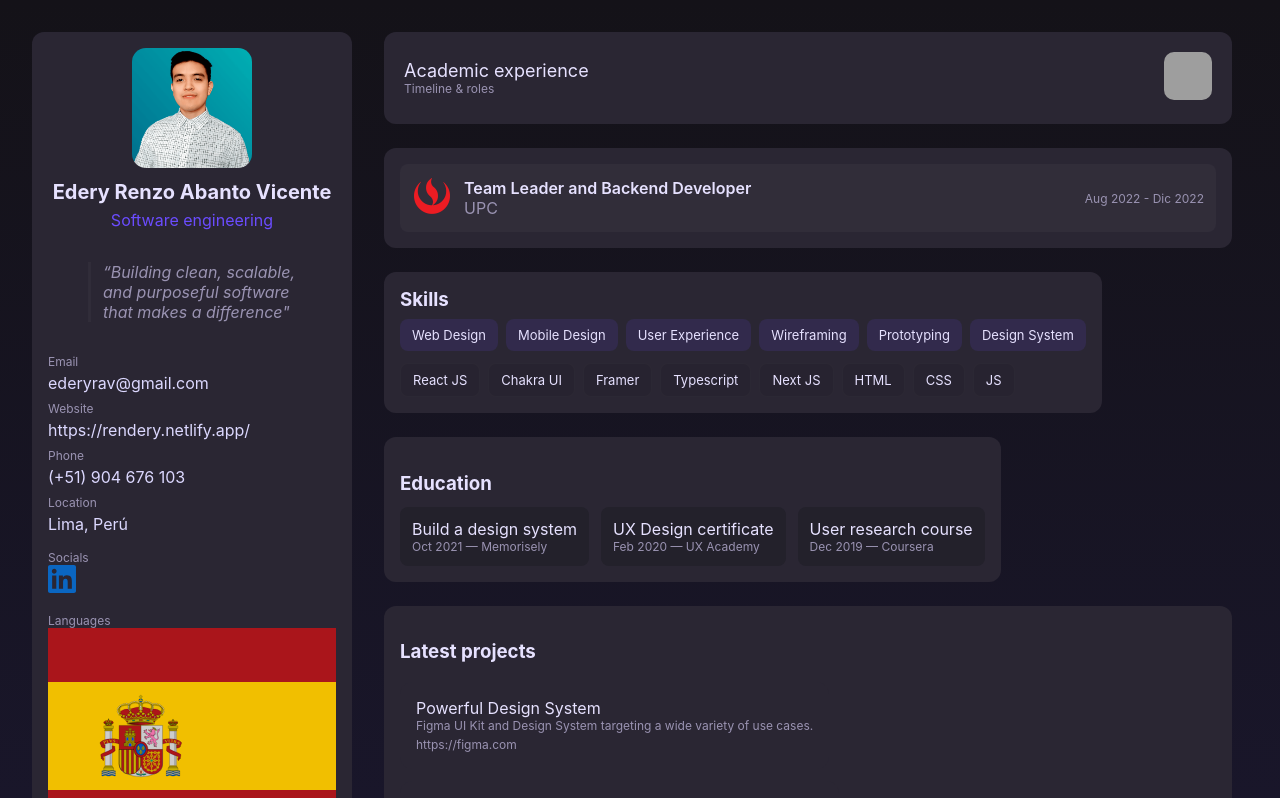
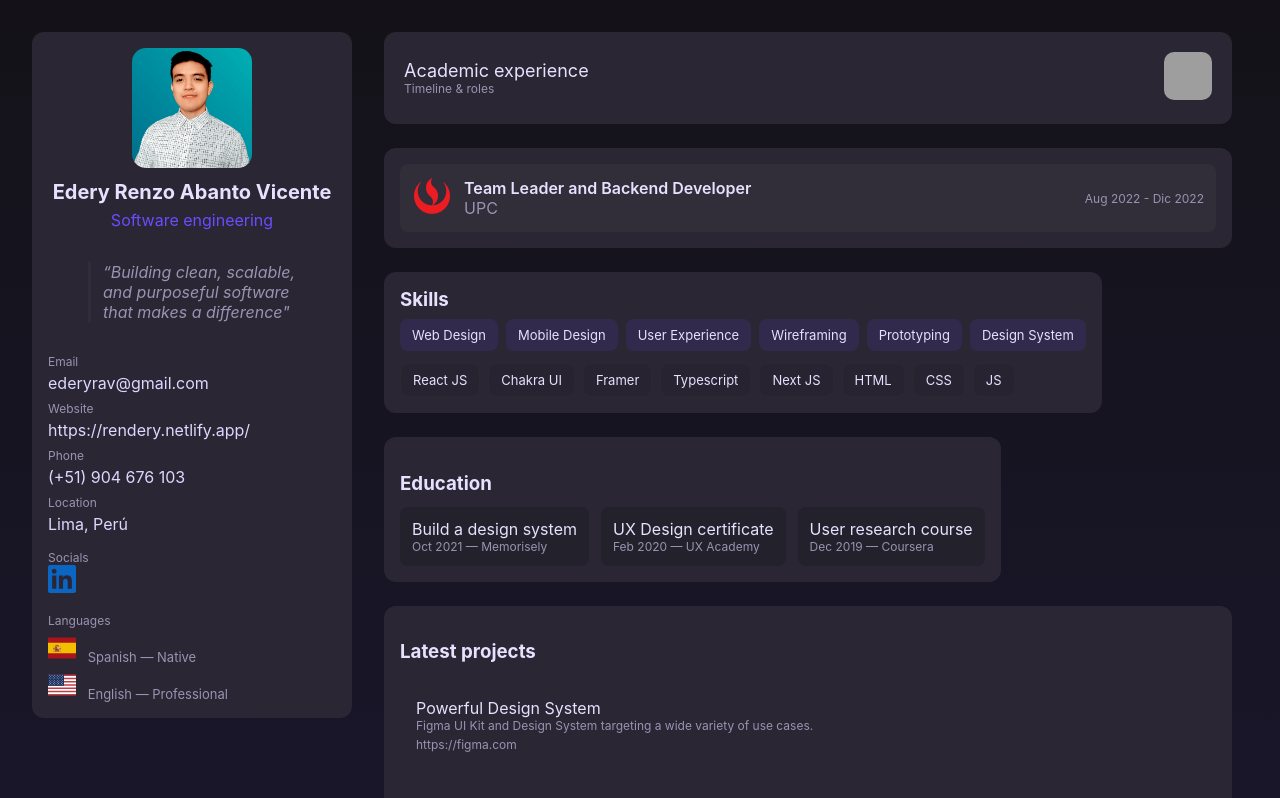
Before and after one commit to Rendery/MyPage, an Angular app: page / in a window 1280 px wide. Shown: the top 798 px of the page. Built offline with nearby package versions, Linux system fonts and the light colour scheme; grey boxes are pictures that could not be loaded.

Commit message:
fix: deploy flag

```diff
--- a/src/app/components/sidebar/sidebar.component.html
+++ b/src/app/components/sidebar/sidebar.component.html
@@ -31,9 +31,9 @@
   <div class="languages">
     <div class="small">Languages</div>
     <ul>
-      <img src="/images/es.svg" alt="li">
-      <li> Español — Native</li>
-      <li><img src="/images/us.svg" alt="li"> Spanish — Professional</li>
+
+      <li><img src="/images/es.svg" alt="li"> Spanish — Native</li>
+      <li><img src="/images/us.svg" alt="li"> English — Professional</li>
     </ul>
   </div>
 </div>
--- a/src/app/components/sidebar/sidebar.component.scss
+++ b/src/app/components/sidebar/sidebar.component.scss
@@ -6,5 +6,6 @@ h2 { margin:0; font-size:20px }
 .quote { border-left:3px solid rgba(255,255,255,0.03); padding-left:12px; color:var(--muted); font-style:italic }
 .contact .info { margin-top:4px; color:#dcd8ff }
 .socials img { width:28px; height:28px; margin-right:8px }
+.languages img { width:28px; height:28px; margin-right:8px }
 .languages ul { list-style:none; padding:0; margin:0 }
 .languages li { margin-top:6px; font-size:13px; color:var(--muted) }
```
